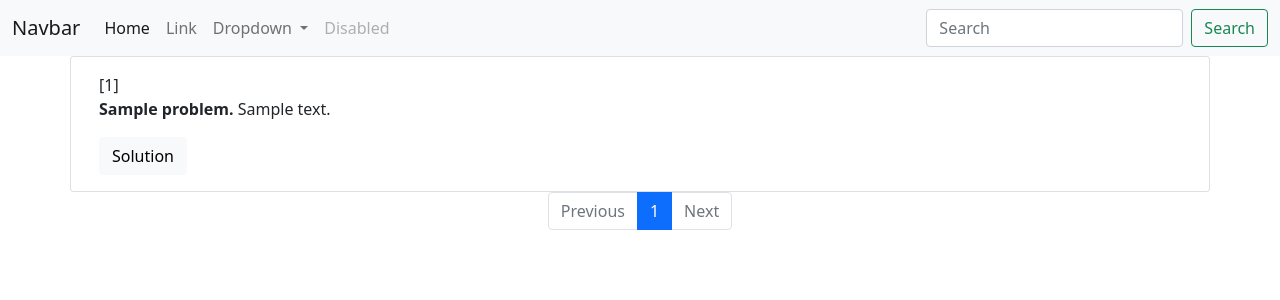
After one commit to EvgeniyAzarov/ProblemsUA, a Django app: page /problems/ in a window 1280 px wide. The commit adds this page. Shown: the top 300 px of the page. Run offline with Django 3.2, Linux system fonts and the light colour scheme; tables that the repository leaves empty hold one stand-in row (values such as "Sample post"); some libraries are stand-ins or nearby versions.

Commit message:
Add pagination

```diff
--- a/problems/templates/problems/index.html
+++ b/problems/templates/problems/index.html
@@ -1,4 +1,4 @@
-{% extends 'base.html' %}
+{% extends 'base/base.html' %}
 
 {% block content %}
     {% include 'problems/problems_list.html' %}
--- a/problems/templates/problems/problems_list.html
+++ b/problems/templates/problems/problems_list.html
@@ -1,10 +1,10 @@
-{% if problems_list %}
-    {% for problem in problems_list %}
+{% if page_obj %}
+    {% for problem in page_obj %}
         <div class="card">
             <div class="card-body">
-{#                [<a href="problem/{{ problem.id }}" class="card-link">{{ problem.id }}</a>]#}
+                {#                [<a href="problem/{{ problem.id }}" class="card-link">{{ problem.id }}</a>]#}
                 [{{ problem.id }}]
-{#                <h6 class="card-subtitle mb-2 text-muted">Difficulty: {{ problem.difficulty }}</h6>#}
+                {#                <h6 class="card-subtitle mb-2 text-muted">Difficulty: {{ problem.difficulty }}</h6>#}
                 <p class="card-text">
                     {% if problem.name %}
                         <b>{{ problem.name }}.</b>
@@ -24,6 +24,7 @@
             </div>
         </div>
     {% endfor %}
+    {% include 'components/navigation.html' with label=1 %}
 {% else %}
     <p>No problems are available.</p>
 {% endif %}
--- a/problems/urls.py
+++ b/problems/urls.py
@@ -4,4 +4,5 @@ from . import views
 
 urlpatterns = [
     path('', views.index, name="index"),
+    path('problems/', views.problems_list, name="problems_list"),
 ]
--- a/problems/views.py
+++ b/problems/views.py
@@ -1,10 +1,20 @@
-from django.shortcuts import render
+from django.shortcuts import render, redirect
+from django.core.paginator import Paginator
 from .models import Problem
 
 
 def index(request):
+    return redirect('problems_list')
+
+
+def problems_list(request, per_page=10):
     problems = Problem.objects.all()
-    context = {'problems_list': problems}
+    paginator = Paginator(problems, per_page)
+
+    page_number = request.GET.get('page')
+    page_obj = paginator.get_page(page_number)
+
+    context = {'page_obj': page_obj}
     return render(request,
                   template_name='problems/index.html',
                   context=context)
--- a/templates/base.html
+++ b/templates/base/base.html
@@ -34,7 +34,7 @@
 </head>
 <body>
 
-{% include 'header.html' %}
+{% include 'base/header.html' %}
 
 <div class="container">
     <div class="row justify-content-center">
@@ -43,7 +43,7 @@
     </div>
 </div>
 
-{% include 'footer.html' %}
+{% include 'base/footer.html' %}
 
 <script src="https://code.jquery.com/jquery-3.3.1.slim.min.js" integrity="sha384-q8i/X+965DzO0rT7abK41JStQIAqVgRVzpbzo5smXKp4YfRvH+8abtTE1Pi6jizo" crossorigin="anonymous"></script>
 <script src="https://cdnjs.cloudflare.com/ajax/libs/popper.js/1.14.7/umd/popper.min.js" integrity="sha384-UO2eT0CpHqdSJQ6hJty5KVphtPhzWj9WO1clHTMGa3JDZwrnQq4sF86dIHNDz0W1" crossorigin="anonymous"></script>
--- /dev/null
+++ b/templates/components/navigation.html
@@ -0,0 +1,79 @@
+<nav aria-label="{{ label }}">
+    <ul class="pagination justify-content-center">
+        {% if page_obj.has_previous %}
+            <li class="page-item">
+                <a class="page-link" href="?page={{ page_obj.previous_page_number }}" aria-label="Previous">
+                    {#                    <span aria-hidden="true">&laquo;</span>#}
+                    Previous
+                </a>
+            </li>
+        {% else %}
+            <li class="page-item disabled">
+                <a class="page-link" href="#" tabindex="-1" aria-disabled="true" aria-label="Previous">
+                    {#                    <span aria-hidden="true">&laquo;</span>#}
+                    Previous
+                </a>
+            </li>
+        {% endif %}
+
+        {% if page_obj.number > 2 %}
+            <li class="page-item">
+                <a class="page-link" href="?page=1">
+                    1
+                </a>
+            </li>
+            <li>
+                &nbsp; . . . &nbsp;
+            </li>
+        {% endif %}
+
+        {% if page_obj.has_previous %}
+            <li class="page-item">
+                <a class="page-link" href="?page={{ page_obj.previous_page_number }}">
+                    {{ page_obj.previous_page_number }}
+                </a>
+            </li>
+        {% endif %}
+
+        <li class="page-item active">
+            <a class="page-link" href="?page={{ page_obj.number }}">
+                {{ page_obj.number }}
+            </a>
+        </li>
+
+        {% if page_obj.has_next %}
+            <li class="page-item">
+                <a class="page-link" href="?page={{ page_obj.next_page_number }}">
+                    {{ page_obj.next_page_number }}
+                </a>
+            </li>
+        {% endif %}
+
+        {% if page_obj.number|add:1 < page_obj.paginator.num_pages %}
+            <li>
+                &nbsp; . . . &nbsp;
+            </li>
+            <li class="page-item">
+                <a class="page-link" href="?page={{ page_obj.paginator.num_pages }}">
+                    {{ page_obj.paginator.num_pages }}
+                </a>
+            </li>
+        {% endif %}
+
+        {% if page_obj.has_next %}
+            <li class="page-item">
+                <a class="page-link" href="?page={{ page_obj.next_page_number }}" aria-label="Next">
+                    {#                    <span aria-hidden="true">&raquo;</span>#}
+                    Next
+                </a>
+            </li>
+        {% else %}
+            <li class="page-item disabled">
+                <a class="page-link" href="#" tabindex="-1" aria-disabled="true" aria-label="Next">
+                    {#                    <span aria-hidden="true">&raquo;</span>#}
+                    Next
+                </a>
+            </li>
+        {% endif %}
+    </ul>
+</nav>
```
Also changed, not shown: templates/base/footer.html (added), templates/base/header.html (renamed from templates/header.html).
